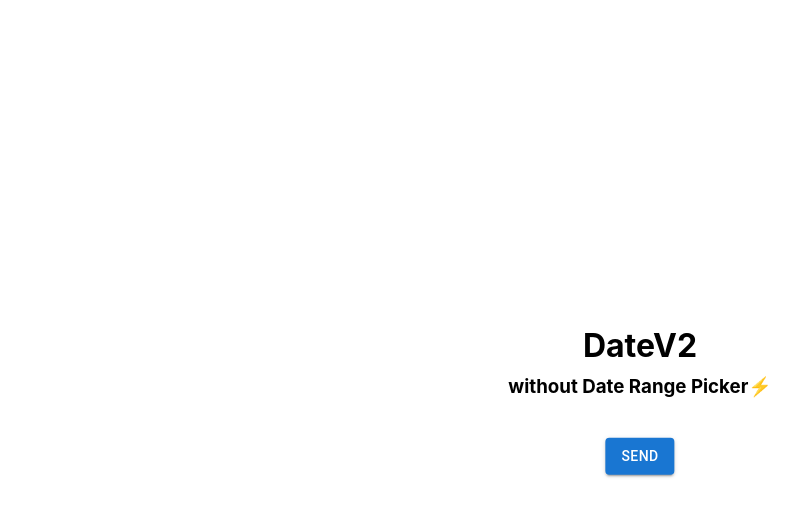
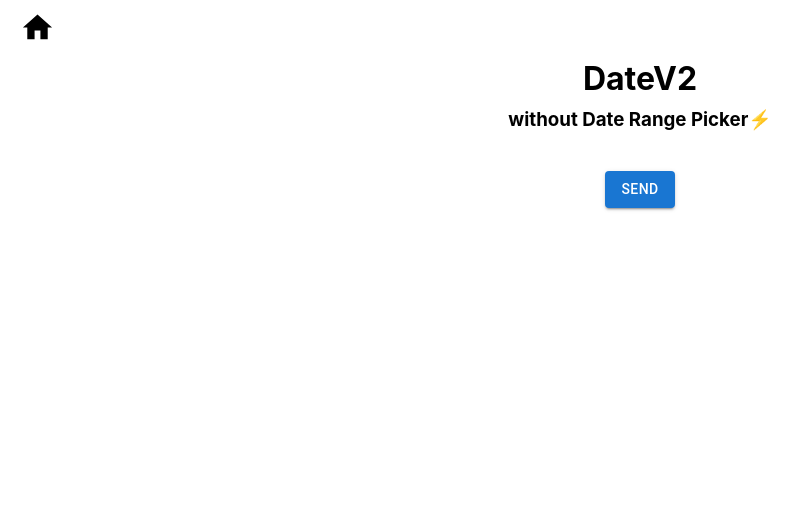
Before and after one commit to Jaosui/DatePicker-MUI, a Next.js app: page /dateV2 in a window 1280 px wide. Shown: the top 516 px of the page, without its empty margins (0-808 px from the left). Built offline with nearby package versions, Linux system fonts and the light colour scheme.

Commit message:
[2nd]🚀

```diff
--- a/package.json
+++ b/package.json
@@ -5,7 +5,9 @@
     "dev": "next dev",
     "build": "next build",
     "start": "next start",
-    "lint": "next lint"
+    "lint": "next lint",
+    "predeploy": "npm run build && next export",
+    "deploy": "firebase deploy"
   },
   "dependencies": {
     "@date-io/date-fns": "^1.3.13",
--- a/pages/dateV2.tsx
+++ b/pages/dateV2.tsx
@@ -10,11 +10,20 @@ import PickersDay, {
 } from "@mui/lab/PickersDay";
 import isSameDay from "date-fns/isSameDay";
 import { Button } from '@mui/material';
-
+import SvgIcon from '@mui/material/SvgIcon';
+import { useRouter } from 'next/router'
 
 interface Props {}
 
-export default function dateV2({}: Props): ReactElement {
+function HomeIcon(props) {
+  return (
+    <SvgIcon {...props}>
+      <path d="M10 20v-6h4v6h5v-8h3L12 3 2 12h3v8z" />
+    </SvgIcon>
+  );
+}
+
+export default function DateV2({}: Props): ReactElement {
   const [startDate, setStartDate] = React.useState(null);
   const [endDate, setEndDate] = React.useState(null);
 
@@ -90,10 +99,18 @@ export default function dateV2({}: Props): ReactElement {
   const sendDate = () =>{
     console.log(startDate, "to", endDate)
   }
-
-
+  const router = useRouter()
+  const home = () => {
+    router.push({
+     pathname: '/'
+   })
+ }
   return (
-    <div className={Theme.center}>
+    <>
+    <div style={{margin:'10px 20px', cursor:'pointer'}}>
+      <HomeIcon fontSize="large" onClick={home}/>
+    </div>
+    <div  className={Theme.centerHorizonal}>
       <h1 style={{margin:'0'}}>DateV2</h1>
       <h3 style={{margin:'10px 0 20px 0'}}> without Date Range Picker⚡️</h3>
       <LocalizationProvider dateAdapter={AdapterDateFns}>
@@ -121,5 +138,6 @@ export default function dateV2({}: Props): ReactElement {
     </LocalizationProvider>
     <div style={{paddingTop:"20px"}}><Button variant="contained" onClick={sendDate}>Send</Button></div>
     </div>
+    </>
   );
 }
--- a/pages/index.tsx
+++ b/pages/index.tsx
@@ -6,7 +6,7 @@ import { useRouter } from 'next/router'
 
 interface Props {}
 
-export default function index({}: Props): ReactElement {
+export default function Index({}: Props): ReactElement {
   const router = useRouter()
   const dateV1 = () => {
       router.push({
```
Also changed, not shown: pages/dateV1.tsx (+23 -0 lines), firebase.json (added), 1 other file (tests, documents, lock files or other folders).
